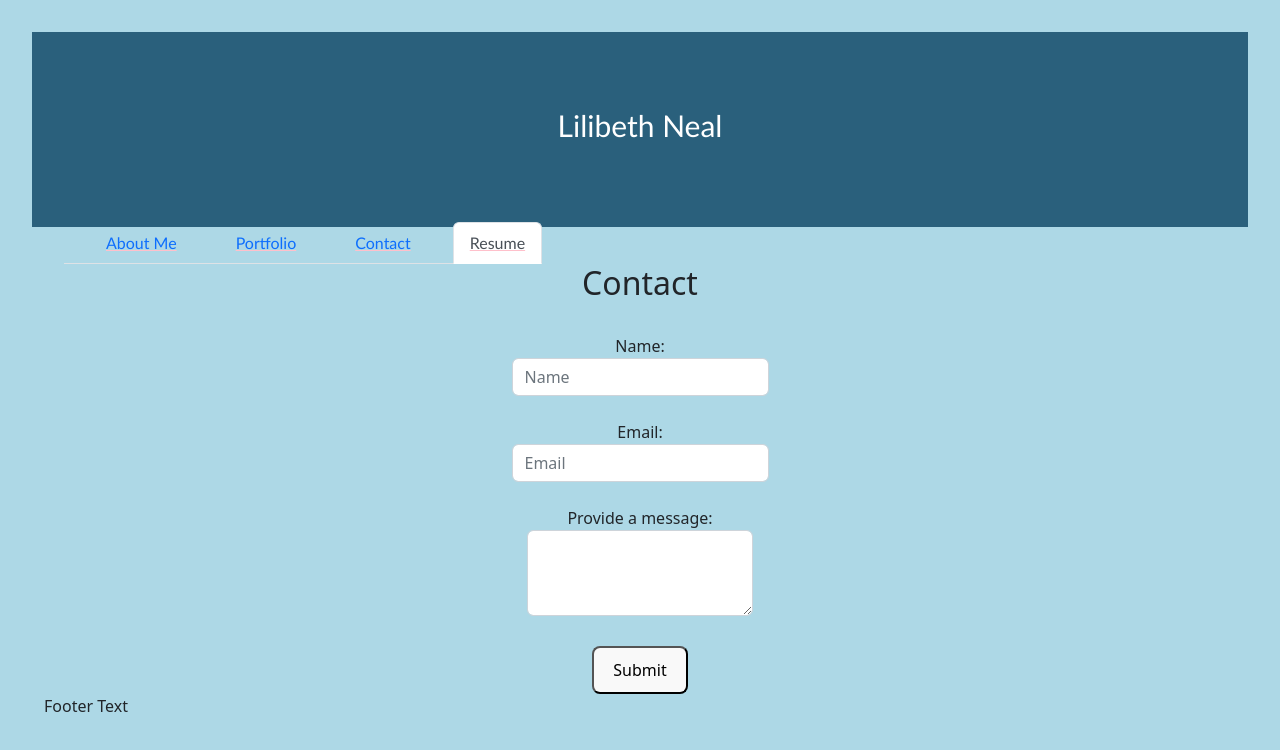
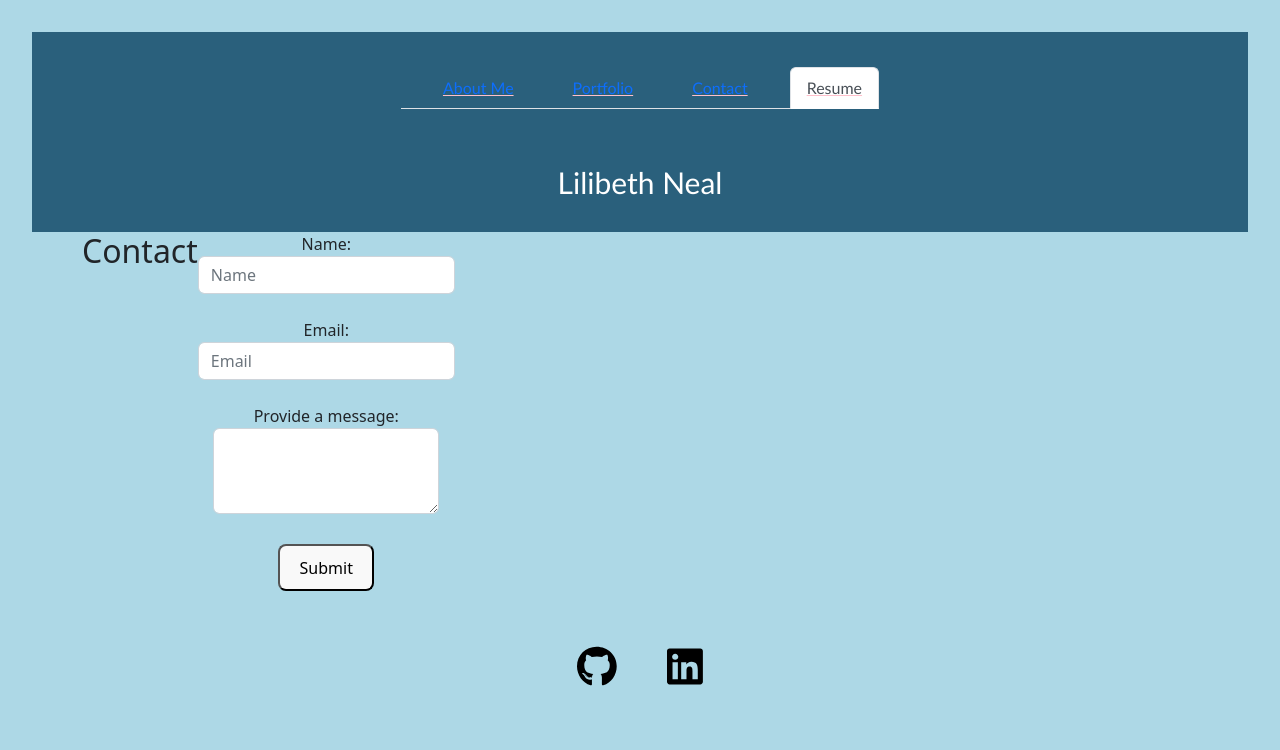
Before and after one commit to lilym036/final-portfolio, a React (Vite) app: page /Contact in a window 1280 px wide. Shown: the top 750 px of the page. Built offline with nearby package versions, Linux system fonts and the light colour scheme.

Commit message:
added links

```diff
--- a/package.json
+++ b/package.json
@@ -11,6 +11,9 @@
     "preview": "vite preview"
   },
   "dependencies": {
+    "@fortawesome/free-brands-svg-icons": "^6.4.2",
+    "@fortawesome/free-solid-svg-icons": "^6.4.2",
+    "@fortawesome/react-fontawesome": "^0.2.0",
     "bootstrap": "^5.2.3",
     "react": "^18.2.0",
     "react-dom": "^18.2.0",
--- a/src/App.css
+++ b/src/App.css
@@ -10,6 +10,9 @@ header {
   font-family: 'Trebuchet MS', 'Lucida Sans Unicode', 'Lucida Grande', 'Lucida Sans', Arial, sans-serif;
   background-color: #2a607c;
   color: #ffffff;
+  height: 25vh;
+  display: grid;
+
 }
 header h1 {
   display: inline-block;
@@ -17,21 +20,23 @@ header h1 {
   color: white;
 }
 
-header nav {
+nav {
   padding-top: 15px;
     margin-right: 20px;
     float: right;
     font-family: 'Trebuchet MS', 'Lucida Sans Unicode', 'Lucida Grande', 'Lucida Sans', Arial, sans-serif;
     font-size: 20px;
+    grid-column: 1;
+    grid-row: 1;
 }
 
-header nav ul {
+nav ul {
   list-style-type: none;
   font-size: 16px;
 
 }
 
-header nav ul li {
+nav ul li {
   display: inline-block;
   margin-left: 25px;
   text-decoration:underline;
@@ -95,7 +100,14 @@ header nav ul li {
 }
 
 .paragraph {
+  display: flex;
+  flex-wrap: wrap;
   padding: 44px;
+}
+
+.container {
+  display: flex;
+  flex-wrap: wrap;
 }
 
 .container a {
@@ -114,6 +126,69 @@ header nav ul li {
 .resList {
   list-style-type: none;
 }
+
+footer {
+  justify-content: center;
+}
+
+.footerImg {
+  font-size: 41px;
+  padding: 25px;
+  margin-top: 30px;
+  color: black;
+}
+
+.projectImg {
+  width: 200px;
+  height: 100px;
+}
+
+.projectImage {
+  display: flex;
+  flex-wrap: wrap;
+  width: 350px;
+  height: 250px;
+  padding: 50px;
+
+}
+
+#picture-1 {
+  background-image: url("./images/picture1.jpg");
+}
+
+#picture-2 {
+  background-image: url("./images/picture2.jpeg");
+}
+
+#picture-3 {
+  background-image: url("./images/picture3.jpg");
+}
+
+#picture-4 {
+  background-image: url("./images/picture4.jpg");
+}
+
+#picture-5 {
+  background-image: url("./images/picture5.png");
+}
+
+#picture-6 {
+  background-image: url("./images/picture6.jpg");
+}
+
+#picture-1, #picture-2, #picture-3, #picture-4, #picture-5, #picture-6 {
+  background-size: 50%;
+  background-repeat: no-repeat;
+  background-size: cover;
+  background-position: center;
+  width: 350px;
+}
+
+.projectName {
+  color: white;
+  background-color: #2a607c;
+}
+
 
 /* header {
   display: flex;
@@ -149,9 +224,12 @@ header h1 {
 
 .container-fluid {
   display: flex;
+  justify-content: center;
   /* padding-top: 70px;
   padding-bottom: 70px; */
 }
+
+
 
 /* .bg-1 {
   background-color: #1abc9c;
--- a/src/components/Footer.jsx
+++ b/src/components/Footer.jsx
@@ -1,7 +1,16 @@
+// import React from 'react'
+import { FontAwesomeIcon } from '@fortawesome/react-fontawesome';
+import {faGithub} from '@fortawesome/free-brands-svg-icons';
+import{faLinkedin} from '@fortawesome/free-brands-svg-icons'
+
 function Footer() {
   return (
-<footer className="footer container-fluid text-center">
-  <p>Footer Text</p>
+<footer className="footer container-fluid">
+<a href="https://github.com/lilym036">
+<FontAwesomeIcon icon= {faGithub} size= "lg" className="footerImg"></FontAwesomeIcon>
+</a>
+<a href="https://www.linkedin.com/in/lilibeth-neal-19820a283">
+<FontAwesomeIcon icon= {faLinkedin}  size= "lg" className="footerImg" ></FontAwesomeIcon></a>
 </footer>
   );
 }
--- a/src/components/Header.jsx
+++ b/src/components/Header.jsx
@@ -5,8 +5,8 @@ function Header(){
 return (
     <div>
     <header>
+    <NavTabs/>
         <h1>Lilibeth Neal</h1>
-        <NavTabs/>
     </header>
 </div>
 
--- a/src/pages/Projects.jsx
+++ b/src/pages/Projects.jsx
@@ -7,34 +7,40 @@
 // import Pic5 from "../images/picture5.png"
 // import Pic6 from "../images/picture6.jpg"
 
+
 export default function Projects() {
-  return (
-  <div className="container">
-                <a href="#" id="picture-1" alt="picture of plant-1">
+    return (
+        <div className="container">
+                <a href="https://lilym036.github.io/entertainment-finder/" id="picture-1" alt="picture of plant-1">
                     <div>
-                        <h3>Streamly</h3>
+                        <h3 className="projectName">Streamly</h3>
                     </div>
                 </a>
-                <a href="#" id="picture-2" alt="picture of plant-2">
+                <a href="https://warm-escarpment-43511-eebbbc135796.herokuapp.com/" id="picture-2" alt="picture of plant-2">
                     <div>
-                        <h3>Refresh</h3>
+                        <h3 className="projectName">Refresh</h3>
                     </div>
                 </a>
                 <a href="#" id="picture-3" alt="picture of plant-3">
                     <div>
-                        <h3>README Generator</h3>
+                        <h3 className="projectName">README Generator</h3>
                     </div>
                 </a>
                 <a href="#" id="picture-4" alt="picture of plant-4">
                     <div>
-                        <h3>Logo Maker</h3>
+                        <h3 className="projectName">Employee Tracker</h3>
                     </div>
                 </a>
                 <a href="#" id="picture-5" alt="picture of plant-5">
                     <div>
-                        <h3>Social Network API</h3>
+                        <h3 className="projectName">Logo Maker</h3>
+                    </div>
+                </a>
+                <a href="#" id="picture-6" alt="picture of plant-5">
+                    <div>
+                        <h3 className="projectName">Social Network API</h3>
                     </div>
                 </a>
             </div>
-  );
+    );
 }
--- a/src/pages/Resume.jsx
+++ b/src/pages/Resume.jsx
@@ -1,8 +1,10 @@
+import finalResume from '../assets/resume.pdf'
+
 export default function Resume() {
     return (
       <div>
         <h3>Resume</h3>
-        <h4>Download my Resume</h4>
+        <h4>Download my <a href={finalResume}> Resume</a></h4>
         <h5>Front-end Proficiencies</h5>
         <ul className="resList">
          <li>HTML</li>
```
Also changed, not shown: 2 other files (tests, documents, lock files or other folders).
